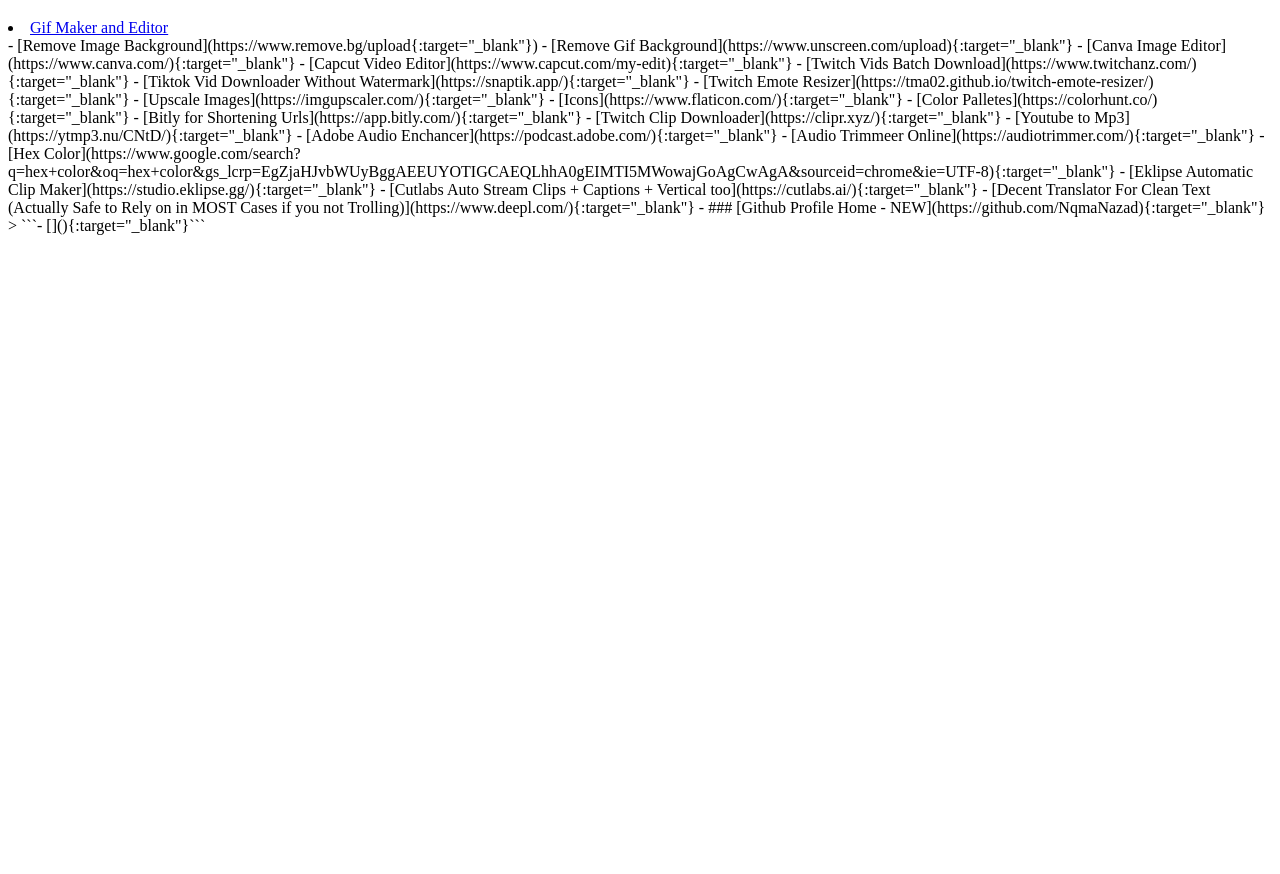
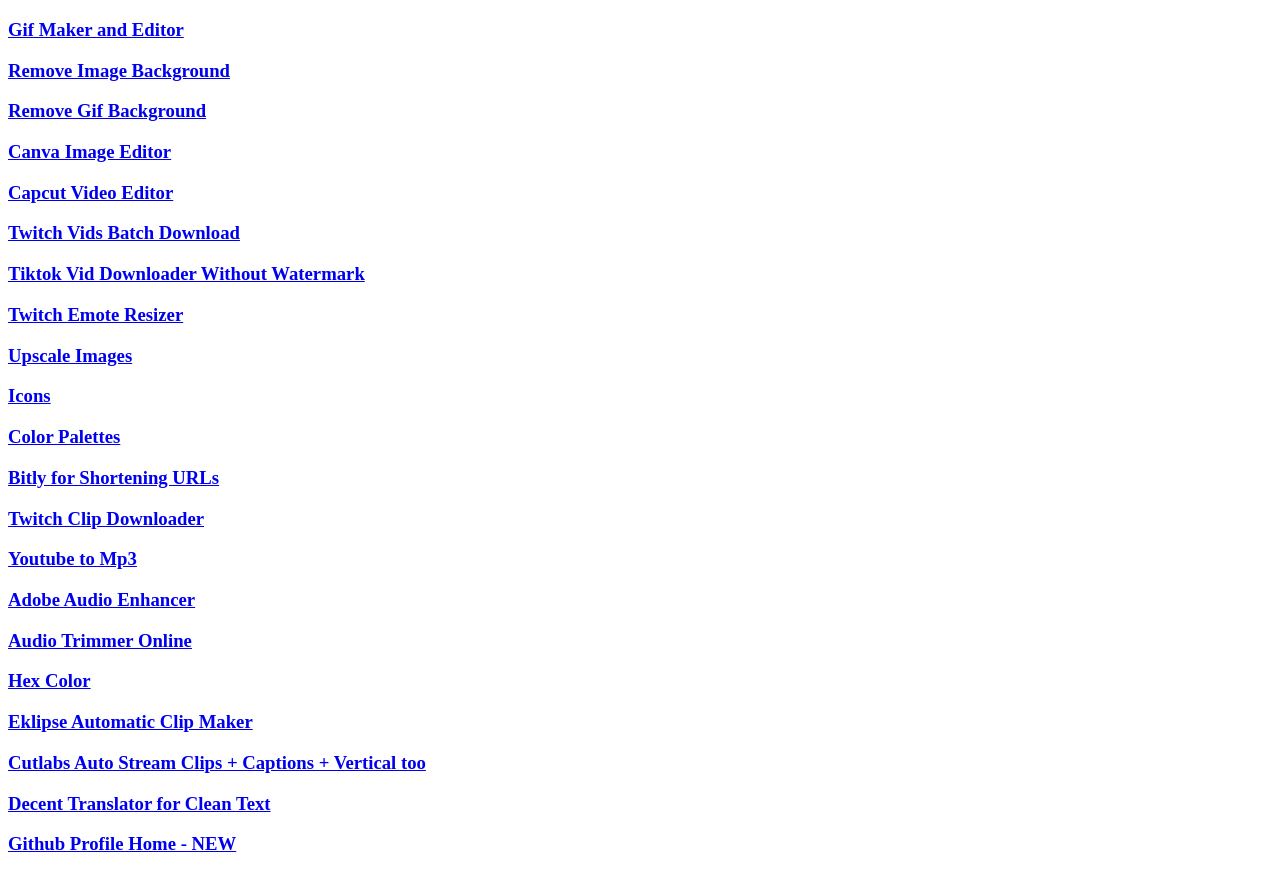
Before and after one commit to gerryjekova/NerdWiki, a plain HTML site: page index.html in a window 1280 px wide. Shown: the part 61-935 px from the top of the page. Before the commit the page ends 800 px from the top, so only its background shows below. Drawn offline with Linux system fonts and the light colour scheme.

Commit message:
Update index.html

````diff
--- a/index.html
+++ b/index.html
@@ -1,28 +1,27 @@
 <!DOCTYPE html>
 <html>
   <body>
-<h1>  Social Media Tools </h1>
-<li><a href="https://ezgif.com/video-to-gif" target="_blank">Gif Maker and Editor</a></li>
-- [Remove Image Background](https://www.remove.bg/upload{:target="_blank"})
-- [Remove Gif Background](https://www.unscreen.com/upload){:target="_blank"}
-- [Canva Image Editor](https://www.canva.com/){:target="_blank"}
-- [Capcut Video Editor](https://www.capcut.com/my-edit){:target="_blank"}
-- [Twitch Vids Batch Download](https://www.twitchanz.com/){:target="_blank"}
-- [Tiktok Vid Downloader Without Watermark](https://snaptik.app/){:target="_blank"}
-- [Twitch Emote Resizer](https://tma02.github.io/twitch-emote-resizer/){:target="_blank"}
-- [Upscale Images](https://imgupscaler.com/){:target="_blank"}
-- [Icons](https://www.flaticon.com/){:target="_blank"}
-- [Color Palletes](https://colorhunt.co/){:target="_blank"}
-- [Bitly for Shortening Urls](https://app.bitly.com/){:target="_blank"}
-- [Twitch Clip Downloader](https://clipr.xyz/){:target="_blank"}
-- [Youtube to Mp3](https://ytmp3.nu/CNtD/){:target="_blank"}
-- [Adobe Audio Enchancer](https://podcast.adobe.com/){:target="_blank"}
-- [Audio Trimmeer Online](https://audiotrimmer.com/){:target="_blank"}
-- [Hex Color](https://www.google.com/search?q=hex+color&oq=hex+color&gs_lcrp=EgZjaHJvbWUyBggAEEUYOTIGCAEQLhhA0gEIMTI5MWowajGoAgCwAgA&sourceid=chrome&ie=UTF-8){:target="_blank"}
-- [Eklipse Automatic Clip Maker](https://studio.eklipse.gg/){:target="_blank"}
-- [Cutlabs Auto Stream Clips + Captions + Vertical too](https://cutlabs.ai/){:target="_blank"}
-- [Decent Translator For Clean Text (Actually Safe to Rely on in MOST Cases if you not Trolling)](https://www.deepl.com/){:target="_blank"}
-- ### [Github Profile Home - NEW](https://github.com/NqmaNazad){:target="_blank"}
-> ```- [](){:target="_blank"}```
+    <h1>Social Media Tools</h1>
+    <h3><a href="https://ezgif.com/video-to-gif" target="_blank">Gif Maker and Editor</a></h3>
+    <h3><a href="https://www.remove.bg/upload" target="_blank">Remove Image Background</a></h3>
+    <h3><a href="https://www.unscreen.com/upload" target="_blank">Remove Gif Background</a></h3>
+    <h3><a href="https://www.canva.com/" target="_blank">Canva Image Editor</a></h3>
+    <h3><a href="https://www.capcut.com/my-edit" target="_blank">Capcut Video Editor</a></h3>
+    <h3><a href="https://www.twitchanz.com/" target="_blank">Twitch Vids Batch Download</a></h3>
+    <h3><a href="https://snaptik.app/" target="_blank">Tiktok Vid Downloader Without Watermark</a></h3>
+    <h3><a href="https://tma02.github.io/twitch-emote-resizer/" target="_blank">Twitch Emote Resizer</a></h3>
+    <h3><a href="https://imgupscaler.com/" target="_blank">Upscale Images</a></h3>
+    <h3><a href="https://www.flaticon.com/" target="_blank">Icons</a></h3>
+    <h3><a href="https://colorhunt.co/" target="_blank">Color Palettes</a></h3>
+    <h3><a href="https://app.bitly.com/" target="_blank">Bitly for Shortening URLs</a></h3>
+    <h3><a href="https://clipr.xyz/" target="_blank">Twitch Clip Downloader</a></h3>
+    <h3><a href="https://ytmp3.nu/CNtD/" target="_blank">Youtube to Mp3</a></h3>
+    <h3><a href="https://podcast.adobe.com/" target="_blank">Adobe Audio Enhancer</a></h3>
+    <h3><a href="https://audiotrimmer.com/" target="_blank">Audio Trimmer Online</a></h3>
+    <h3><a href="https://www.google.com/search?q=hex+color&oq=hex+color&gs_lcrp=EgZjaHJvbWUyBggAEEUYOTIGCAEQLhhA0gEIMTI5MWowajGoAgCwAgA&sourceid=chrome&ie=UTF-8" target="_blank">Hex Color</a></h3>
+    <h3><a href="https://studio.eklipse.gg/" target="_blank">Eklipse Automatic Clip Maker</a></h3>
+    <h3><a href="https://cutlabs.ai/" target="_blank">Cutlabs Auto Stream Clips + Captions + Vertical too</a></h3>
+    <h3><a href="https://www.deepl.com/" target="_blank">Decent Translator for Clean Text</a></h3>
+    <h3><a href="https://github.com/NqmaNazad" target="_blank">Github Profile Home - NEW</a></h3>
   </body>
 </html>
````
